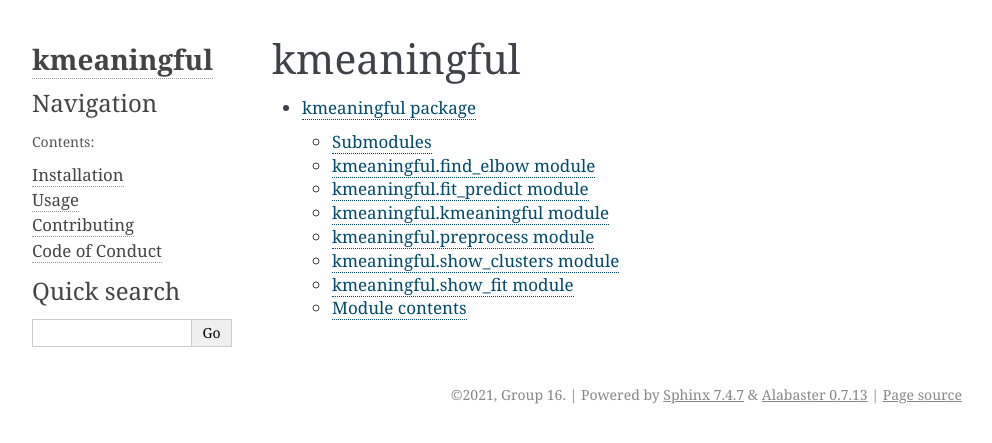
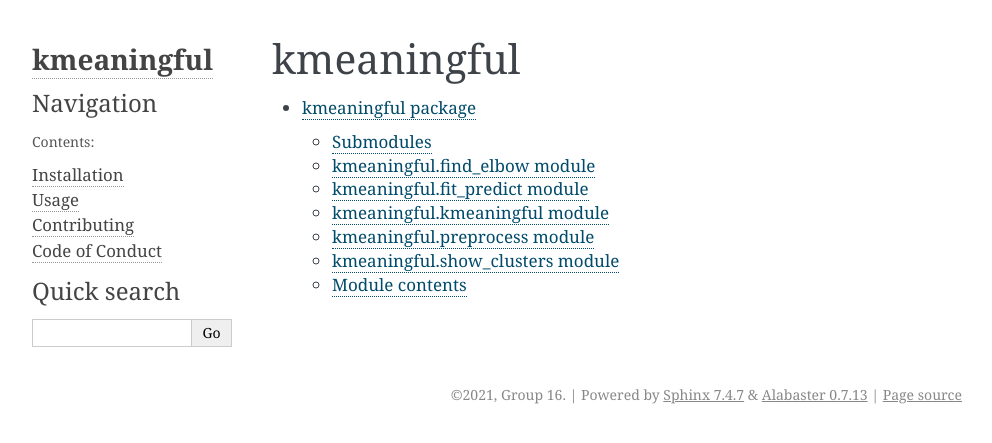
Before and after one commit to trevorki/kmeaningful, a Sphinx documentation site: the page built from docs/source/modules.rst, in a window 1280 px wide. Shown: the top 443 px of the page, without its empty margins (148-1140 px from the left). Built offline with Sphinx 7.4.7, drawn with Linux system fonts in a browser that asks for light colours.

Commit message:
Update documentation after removing show_fit

```diff
--- a/docs/source/kmeaningful.rst
+++ b/docs/source/kmeaningful.rst
@@ -44,14 +44,6 @@ kmeaningful.show\_clusters module
    :undoc-members:
    :show-inheritance:
 
-kmeaningful.show\_fit module
-----------------------------
-
-.. automodule:: kmeaningful.show_fit
-   :members:
-   :undoc-members:
-   :show-inheritance:
-
 Module contents
 ---------------
 
```
Also changed, not shown: 10 other files.
